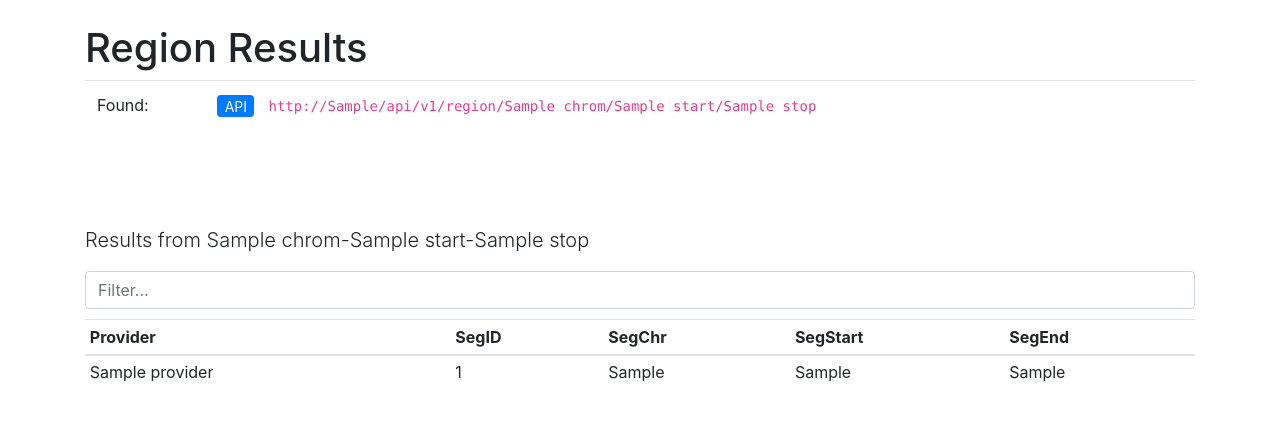
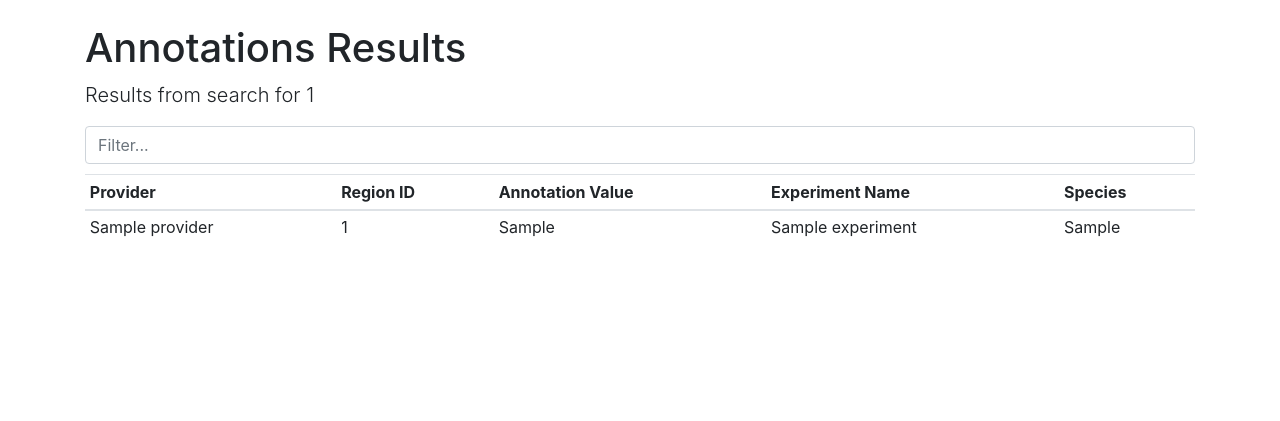
Before and after one commit to databio/episb-hub, a Flask app: template templates/response_annotations_query.html in a window 1280 px wide. Shown: the part 56-477 px from the top of the page. Run offline with Flask 2, Linux system fonts and the light colour scheme; the template is opened without the code that fills it: most values are stand-ins (such as "Sample title", 1, 10 or a date in 2020); some libraries are stand-ins or nearby versions.

Commit message:
#6 query now works for a region ID

```diff
--- a/main.py
+++ b/main.py
@@ -149,11 +149,20 @@ def fetch_provider_data(api_url):
       provider_res[provider['url']] = data
   return provider_res
 
-@app.route('/annotations/<regionID>')
-def render_annotations(regionID):
+@app.route('/annotations', methods=["GET","POST"])
+def render_annotations():
   # try all providers for ID
+  regionID = request.form.get("regionID")
   url = '/experiments/get/ByRegionID/' + regionID
-  return fetch_provider_data(url)
+  provider_res = fetch_provider_data(url)
+  if flask_port != '':
+    fh = flask_host+':'+flask_port
+  else:
+    fh = flask_host
+  return render_template("response_annotations_query.html",
+                         provider_res=provider_res,
+                         regionID=regionID,
+                         flask_host=fh)
 
 @app.route('/region/<chrom>/<start>/<stop>')
 def render_segments(chrom,start,stop):
--- a/templates/home.html
+++ b/templates/home.html
@@ -142,10 +142,10 @@
     <button type="button" class="btn btn-primary" data-toggle="modal" data-target="#queryAnnotationsModal">
       Help
     </button>
-    <form method="POST" action="/get">
+    <form method="POST" action="/annotations">
       <div class="input-group">
-        <label for="regionIDs">Region IDs:</label><input type="text" name="start" id="regionIDs" class="form-control" disabled />
-        <button class="btn btn-primary btn-sm form-control" disabled>Search</button>
+        <label for="regionIDs">Region IDs:</label><input type="text" name="regionID" id="regionID" class="form-control"/>
+        <button class="btn btn-primary btn-sm form-control">Search</button>
       </div>
     </form>
   </div>
--- a/templates/response_annotations_query.html
+++ b/templates/response_annotations_query.html
@@ -4,30 +4,20 @@
 
 <div class="container">
 
-  <h1>Region Results</h1>
-
-  <div style="margin-bottom:6rem;">
-    <table class="table">
-
-      <tr></tr>
-      <td>Found:</td>
-      <td><a href="http://{{flask_host}}/api/v1/region/{{chrom}}/{{start}}/{{stop}}"><button style="margin-right:1em;" class="btn btn-xs btn-primary">API</button></a><code>http://{{flask_host}}/api/v1/region/{{chrom}}/{{start}}/{{stop}}</code></td>
-
-    </table>
-  </div>
+  <h1>Annotations Results</h1>
 
   <div>
-    <p class="lead">Results from {{chrom}}-{{start}}-{{stop}}</p>
+    <p class="lead">Results from search for {{regionID}}</p>
 
     <input class="form-control" id="searchInput" type="text" placeholder="Filter..." style="margin-bottom:10px;">
     <table class="table table-hover table-sm">
       <thead>
         <tr>
           <th>Provider</th>
-          <th>SegID</th>
-          <th>SegChr</th>
-          <th>SegStart</th>
-          <th>SegEnd</th>
+          <th>Region ID</th>
+          <th>Annotation Value</th>
+          <th>Experiment Name</th>
+          <th>Species</th>
         </tr>
       </thead>
       <tbody id="retTable">
@@ -35,10 +25,10 @@
         {% for index in provider_res[provider].result %}
           <tr>
             <td>{{ provider }}</td>
-            <td>{{ index.segID }}</td>
-            <td>{{ index.segChr }}</td>
-            <td>{{ index.segStart }}</td>
-            <td>{{ index.segEnd }}</td>
+            <td>{{ index.segmentID }}</td>
+            <td>{{ index.annValue }}</td>
+            <td>{{ index.experiment.experimentName }}</td>
+            <td>{{ index.experiment.experimentSpecies }}</td>
           </tr>
         {% endfor %}
       {% endfor %}
```
